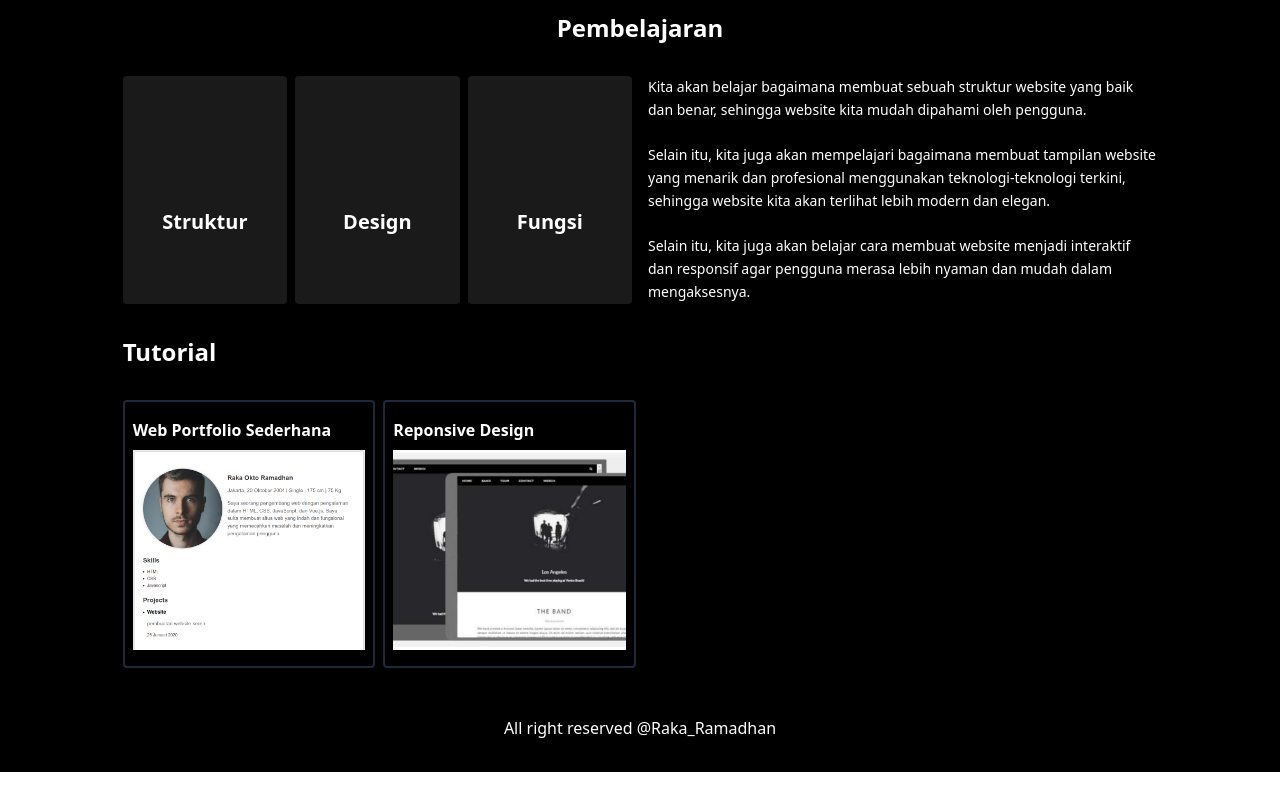
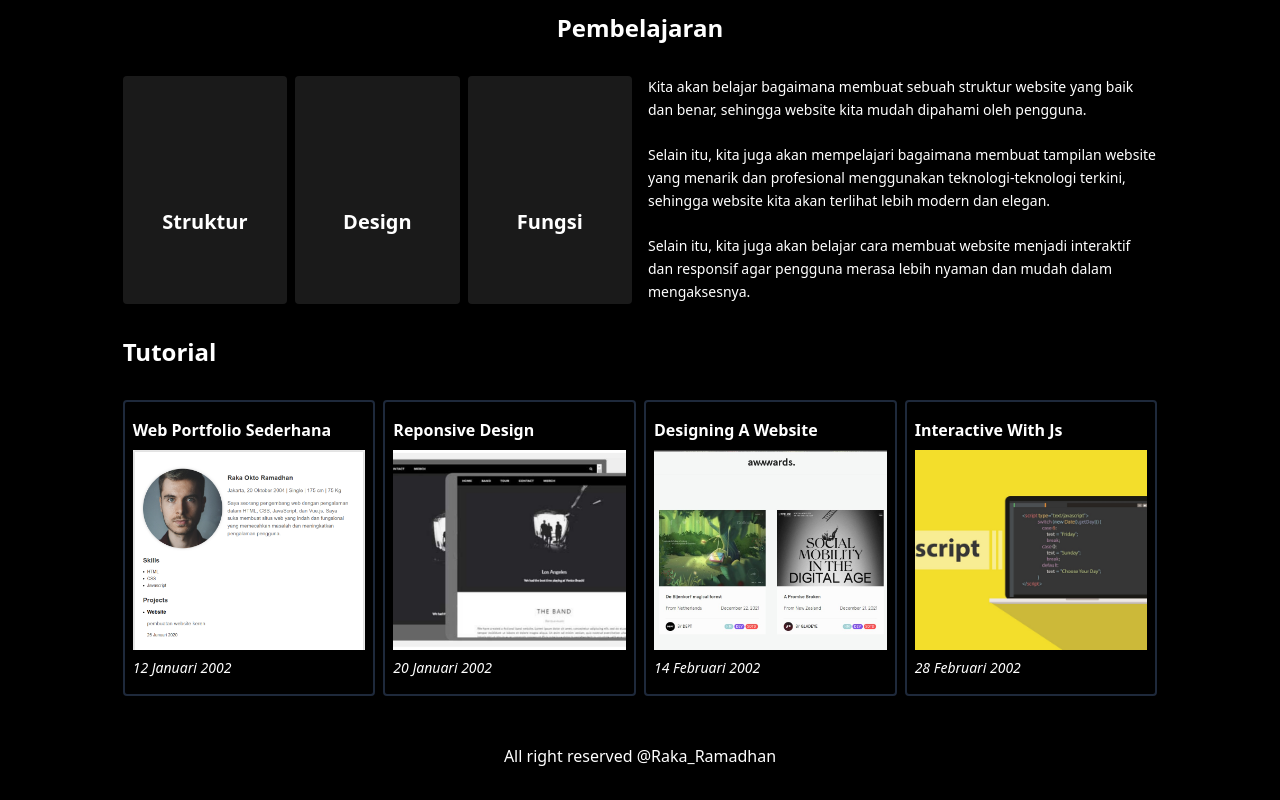
Before and after one commit to Tony-Portfolio/day-8, a Nuxt app: page / in a window 1280 px wide. Shown: the part 456-1256 px from the top of the page. Before the commit the page ends 1228 px from the top, so only its background shows below. Built offline with nearby package versions, Linux system fonts and the light colour scheme; some icons are missing.

Commit message:
Initial commit

```diff
--- a/components/Card.vue
+++ b/components/Card.vue
@@ -15,4 +15,5 @@ const props = defineProps({
     title: String,
     image: String,
     link: String,
+    date: String,
 })</script>
--- a/pages/index.vue
+++ b/pages/index.vue
@@ -56,8 +56,10 @@
             <div class="">
                 <h3 class="font-bold text-2xl my-8">Tutorial</h3>
                 <div class = "grid grid-cols-2 md:grid-cols-3 xl:grid-cols-4 gap-2">
-                    <Card title="Web Portfolio Sederhana" image="tutorial-1.png" link="tutorial"></Card>
-                    <Card title="Reponsive Design" image="tutorial-2.png" link = "#"></Card>
+                    <Card title="Web Portfolio Sederhana" image="tutorial-1.png" link="tutorial" date = "12 Januari 2002"></Card>
+                    <Card title="Reponsive Design" image="tutorial-2.png" link = "#" date = "20 Januari 2002"></Card>
+                    <Card title="Designing A Website" image="tutorial-3.jpg" link = "#" date = "14 Februari 2002"></Card>
+                    <Card title="Interactive With Js" image="tutorial-4.jpg" link = "#" date = "28 Februari 2002"></Card>
                 </div>
             </div>
         </main>
```
Also changed, not shown: public/images/tutorial-3.jpg (added), public/images/tutorial-4.jpg (added).
